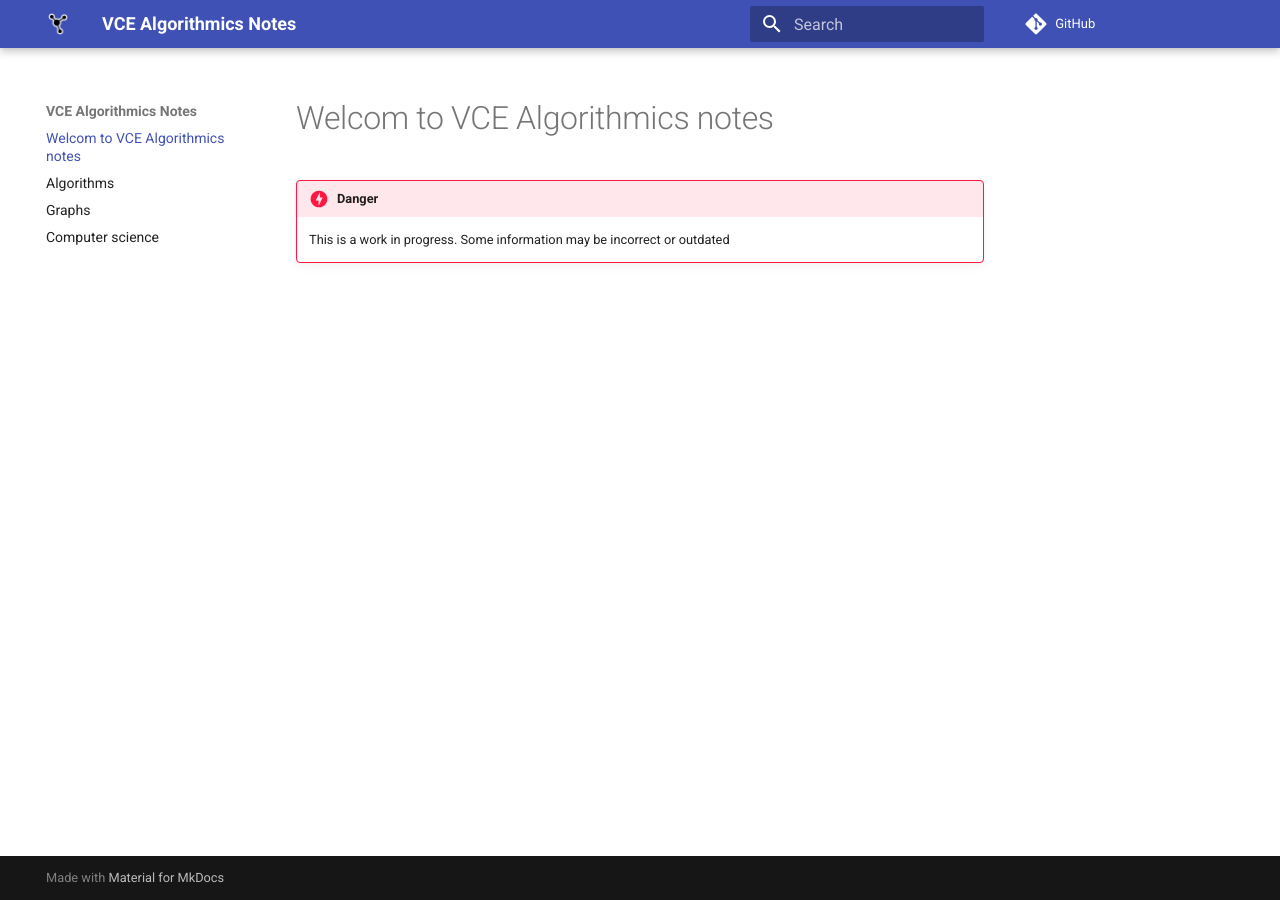
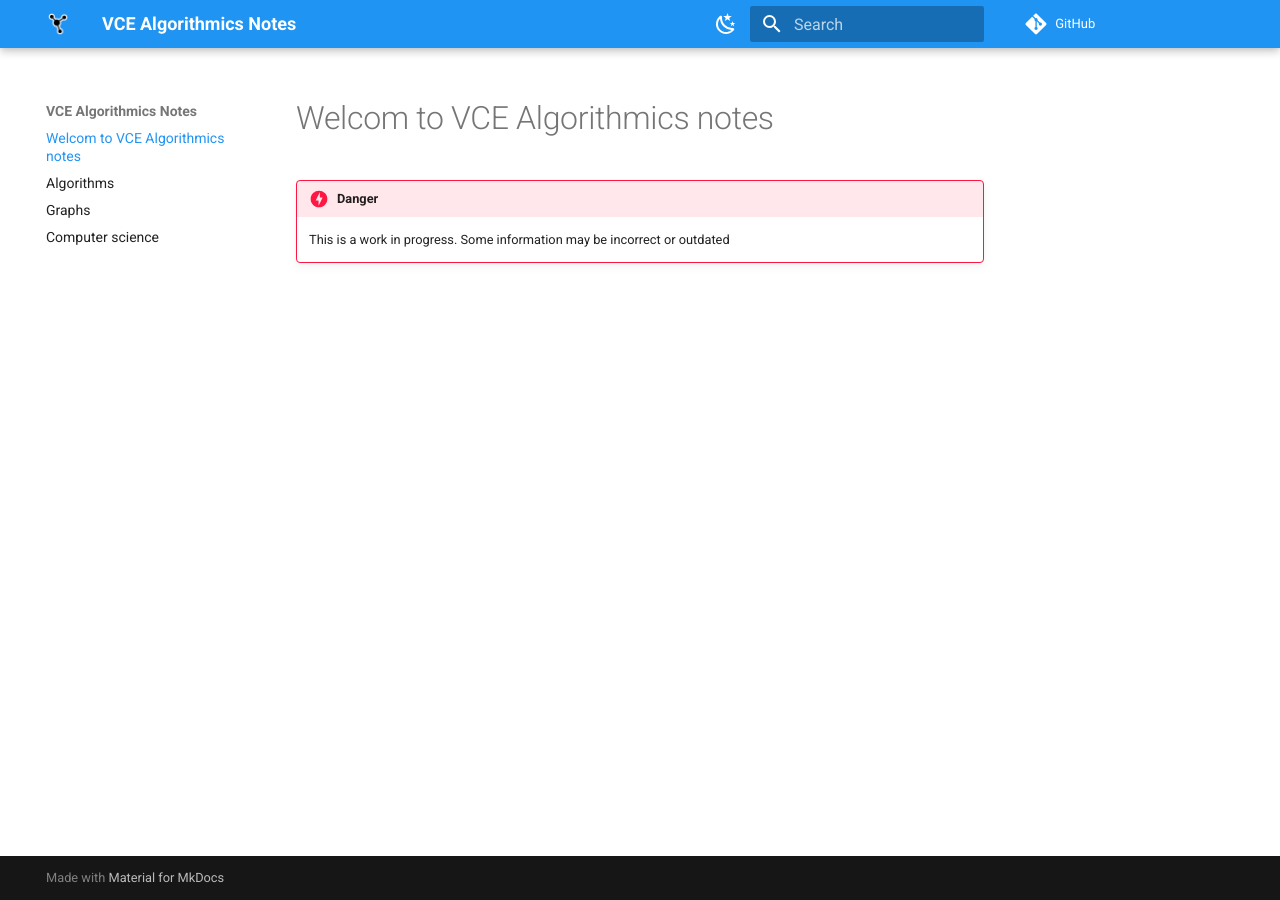
Before and after one commit to mcloughlan/algo-notes, an MkDocs documentation site: the page built from docs/index.md, in a window 1280 px wide. Built offline with MkDocs 1.6.1 and Material for MkDocs 9.7.7, drawn with Linux system fonts in a browser that asks for light colours; comment, search, counter and statistics services are not loaded.

```diff
--- a/mkdocs.yml
+++ b/mkdocs.yml
@@ -6,6 +6,19 @@ theme:
   name: material
   favicon: assets/favicon.png
   logo: assets/logo.png
+  palette:
+    - scheme: default
+      primary: "blue"
+      accent: "grey"
+      toggle:
+        icon: material/weather-night
+        name: Switch to dark mode
+    - scheme: slate
+      primary: "blue"
+      accent: "grey"
+      toggle:
+        icon: material/weather-sunny
+        name: Switch to light mode
 extra_javascript:
   - https://cdn.jsdelivr.net/npm/katex@0.16.4/dist/katex.min.js
   - https://cdn.jsdelivr.net/npm/katex@0.16.4/dist/contrib/auto-render.min.js
```
